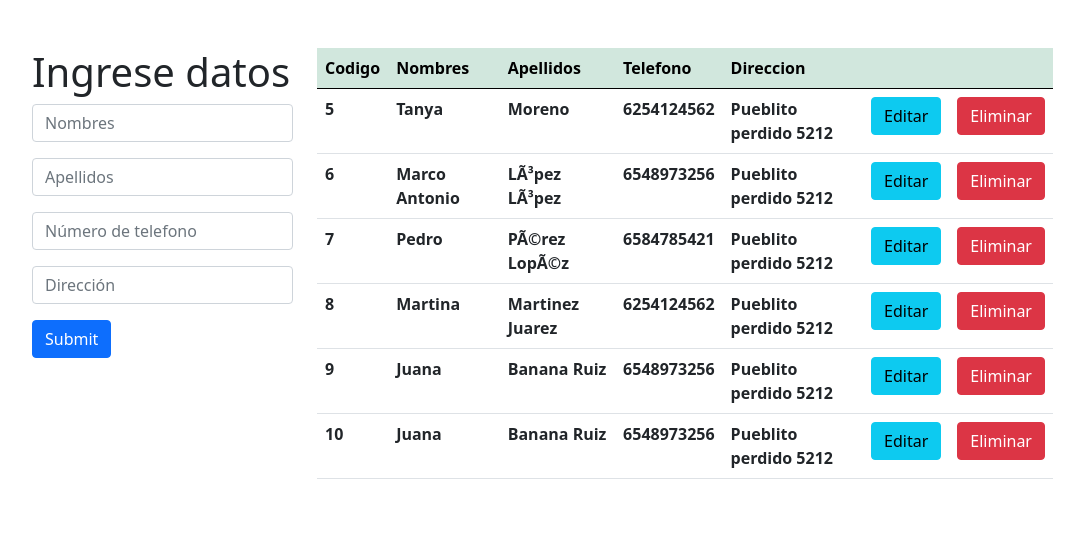
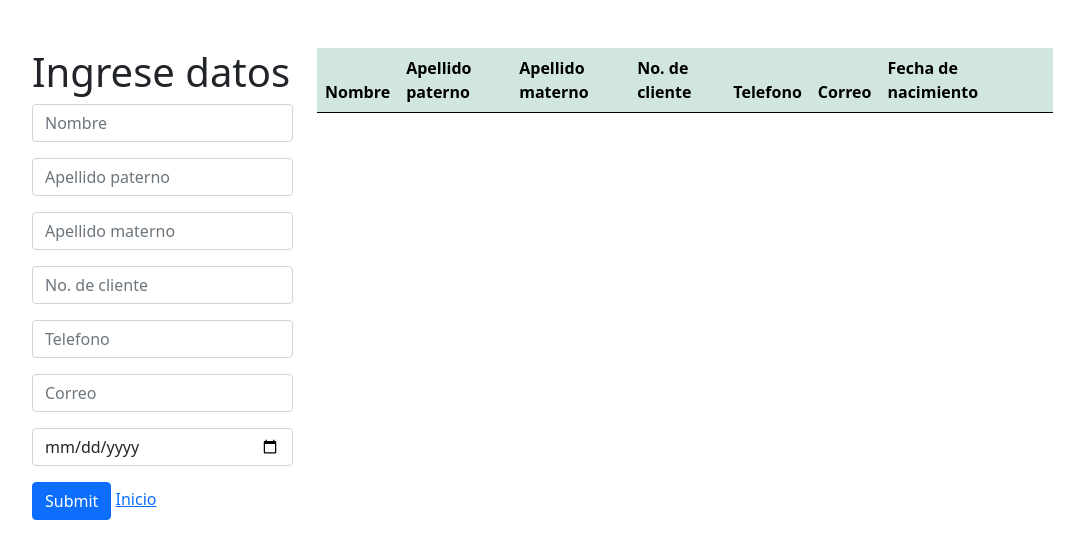
Before and after one commit to TanyaMim/FUII_Act4_CRUD_Mimbela, a PHP site: page / in a window 1280 px wide. Shown: the top 559 px of the page, without its empty margins (50-1134 px from the left). Run offline with PHP 8.4, Linux system fonts and the light colour scheme; data comes from the database, SQL or seed files in the repository; tables that the repository leaves empty hold one stand-in row (values such as "Sample post"); lists and menus that the app fills with data are empty.

Commit message:
Add files via upload

```diff
--- a/conexion.php
+++ b/conexion.php
@@ -4,7 +4,7 @@
     $user="root";
     $pass="";
 
-    $bd="dbcfe";
+    $bd="bdcfe";
 
     $con=mysqli_connect($host,$user,$pass);
 
--- a/delete.php
+++ b/delete.php
@@ -3,9 +3,9 @@
 include("conexion.php");
 $con=conectar();
 
-$EmpleadoID=$_GET['id'];
+$no_cliente=$_GET['id'];
 
-$sql="DELETE FROM empleado  WHERE EmpleadoID='$EmpleadoID'";
+$sql="DELETE FROM cliente WHERE no_cliente ='$no_cliente'";
 $query=mysqli_query($con,$sql);
 
     if($query){
--- a/index.php
+++ b/index.php
@@ -2,13 +2,15 @@
     include("conexion.php");
     $con=conectar();
 
-    $sql="SELECT * FROM empleado";
+    $sql="SELECT *  FROM cliente";
     $query=mysqli_query($con,$sql);
+
+    $row=mysqli_fetch_array($query);
 ?>
 <!DOCTYPE html>
 <html lang="en">
     <head>
-        <title>EMPLEADO CFE</title>
+        <title> CFE</title>
         <meta charset="UTF-8">
         <meta name="viewport" content="width=device-width, initial-scale=1">
         <link href="css/style.css" rel="stylesheet">
@@ -23,12 +25,16 @@
                             <h1>Ingrese datos</h1>
                                 <form action="insertar.php" method="POST">
 
-                                    <input type="text" class="form-control mb-3" name="nombres" placeholder="Nombres">
-                                    <input type="text" class="form-control mb-3" name="apellidos" placeholder="Apellidos">
-                                    <input type="text" class="form-control mb-3" name="numTelefono" placeholder="Número de telefono">
-                                    <input type="text" class="form-control mb-3" name="direccion" placeholder="Dirección">
+                                    <input type="text" class="form-control mb-3" name="nombre" placeholder="Nombre">
+                                    <input type="text" class="form-control mb-3" name="apellido_p" placeholder="Apellido paterno">
+                                    <input type="text" class="form-control mb-3" name="apellido_m" placeholder="Apellido materno">
+                                    <input type="text" class="form-control mb-3" name="no_cliente" placeholder="No. de cliente">
+                                    <input type="text" class="form-control mb-3" name="tel" placeholder="Telefono">
+                                    <input type="text" class="form-control mb-3" name="correo" placeholder="Correo">
+                                    <input type="date" class="form-control mb-3" name="fecha" placeholder="Fecha de nacimiento">
 
                                     <input type="submit" class="btn btn-primary">
+                                    <a href="/nava/index.php">Inicio</a></li>
                                 </form>
                         </div>
 
@@ -36,13 +42,16 @@
                             <table class="table" >
                                 <thead class="table-success table-striped" >
                                     <tr>
-                                        <th>Codigo</th>
-                                        <th>Nombres</th>
-                                        <th>Apellidos</th>
+                                        <th>Nombre</th>
+                                        <th>Apellido paterno</th>
+                                        <th>Apellido materno</th>
+                                        <th>No. de cliente</th>
                                         <th>Telefono</th>
-                                        <th>Direccion</th>
+                                        <th>Correo</th>
+                                        <th>Fecha de nacimiento</th>
                                         <th></th>
                                         <th></th>
+
                                     </tr>
                                 </thead>
 
@@ -51,13 +60,15 @@
                                             while($row=mysqli_fetch_array($query)){
                                         ?>
                                             <tr>
-                                                <th><?php  echo $row['EmpleadoID']?></th>
-                                                <th><?php  echo $row['Nombres']?></th>
-                                                <th><?php  echo $row['Apellidos']?></th>
-                                                <th><?php  echo $row['NumTelefono']?></th>
-                                                <th><?php  echo $row['Direccion']?></th>
-                                                <th><a href="actualizar.php?id=<?php echo $row['EmpleadoID'] ?>" class="btn btn-info">Editar</a></th>
-                                                <th><a href="delete.php?id=<?php echo $row['EmpleadoID'] ?>" class="btn btn-danger">Eliminar</a></th>
+                                                <th><?php  echo $row['nombre']?></th>
+                                                <th><?php  echo $row['apellido_p']?></th>
+                                                <th><?php  echo $row['apellido_m']?></th>
+                                                <th><?php  echo $row['no_cliente']?></th>
+                                                <th><?php  echo $row['tel']?></th>
+                                                <th><?php  echo $row['correo']?></th>
+                                                <th><?php  echo $row['fecha']?></th>
+                                                <th><a href="actualizar.php?id=<?php echo $row['no_cliente'] ?>" class="btn btn-info">Editar</a></th>
+                                                <th><a href="delete.php?id=<?php echo $row['no_cliente'] ?>" class="btn btn-danger">Eliminar</a></th>
                                             </tr>
                                         <?php
                                             }
```
Also changed, not shown: actualizar.php (+11 -7 lines), bdcfe.sql (+65 -19 lines), insertar.php (+9 -7 lines), update.php (+8 -6 lines).
